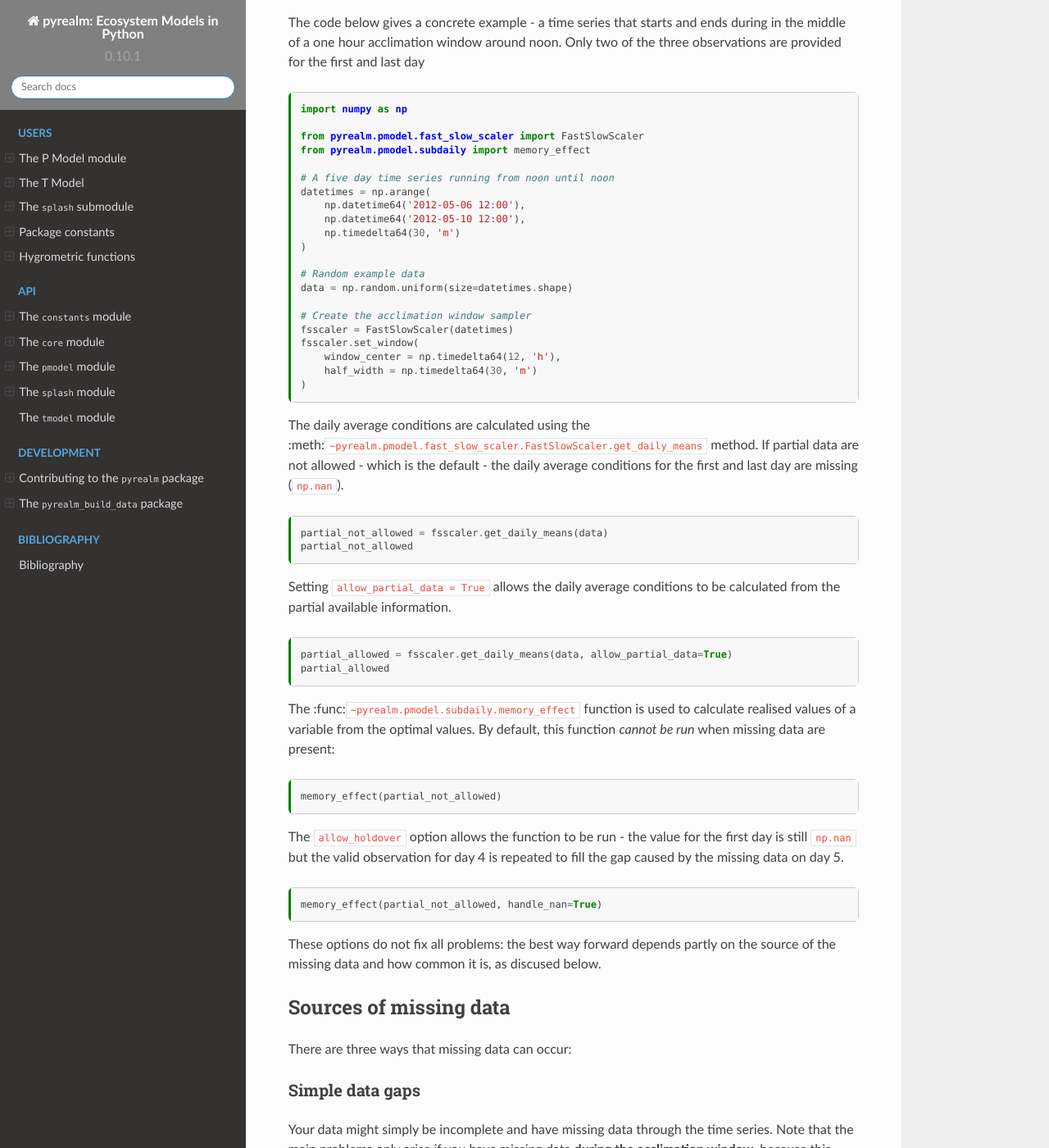
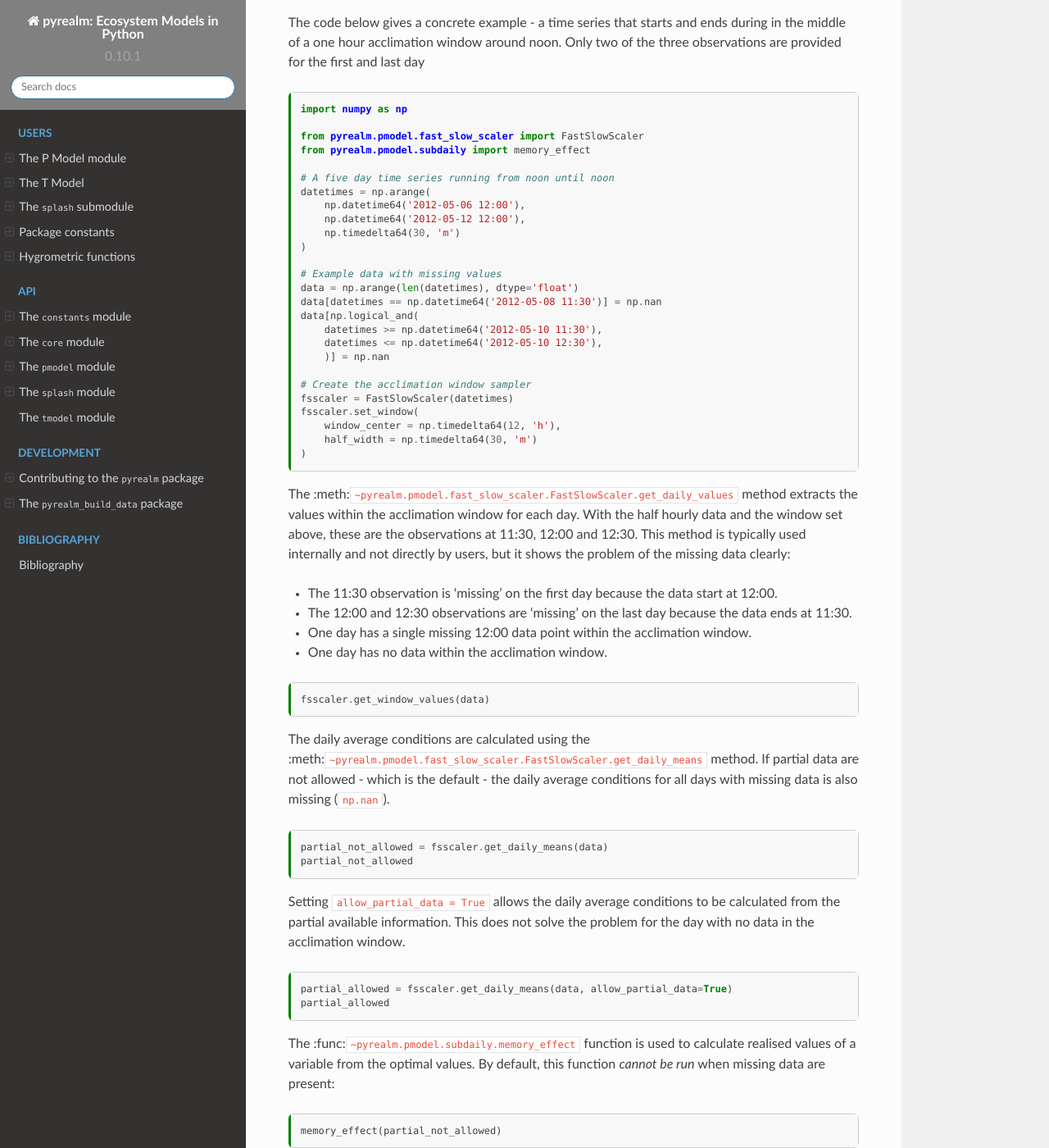
Before and after one commit to ImperialCollegeLondon/pyrealm, a Sphinx documentation site: the page built from docs/source/users/pmodel/subdaily_details/subdaily_model_and_missing_data.md, in a window 1280 px wide and 1400 px high, scrolled down 746 px. Shown: the whole window at 82% size. Built offline with Sphinx 7.4.7 and the Read the Docs theme 2.0.0, drawn with Linux system fonts in a browser that asks for light colours; some of the changed text lies outside the part shown.

Commit message:
Update to missing data doc showing more details and the actual gaps

````diff
--- a/docs/source/users/pmodel/subdaily_details/subdaily_model_and_missing_data.md
+++ b/docs/source/users/pmodel/subdaily_details/subdaily_model_and_missing_data.md
@@ -43,8 +43,8 @@ The subdaily model provides two options to help deal with missing data.
    (`allow_holdover`). If the first value is missing, this is held over until the first
    valid observation.
 
-The code below gives a concrete example - a time series that starts and ends during
-in the middle of a one hour acclimation window around noon. Only two of the three
+The code below gives a concrete example - a time series that starts and ends during in
+the middle of a one hour acclimation window around noon. Only two of the three
 observations are provided for the first and last day
 
 ```{code-cell} ipython3
@@ -56,12 +56,17 @@ from pyrealm.pmodel.subdaily import memory_effect
 # A five day time series running from noon until noon
 datetimes = np.arange(
     np.datetime64('2012-05-06 12:00'),
-    np.datetime64('2012-05-10 12:00'),
+    np.datetime64('2012-05-12 12:00'),
     np.timedelta64(30, 'm')
 )
 
-# Random example data
-data = np.random.uniform(size=datetimes.shape)
+# Example data with missing values
+data = np.arange(len(datetimes), dtype='float')
+data[datetimes == np.datetime64('2012-05-08 11:30')] = np.nan
+data[np.logical_and(
+    datetimes >= np.datetime64('2012-05-10 11:30'),
+    datetimes <= np.datetime64('2012-05-10 12:30'),
+    )] = np.nan
 
 # Create the acclimation window sampler
 fsscaler = FastSlowScaler(datetimes)
@@ -71,18 +76,35 @@ fsscaler.set_window(
 )
 ```
 
+The :meth:`~pyrealm.pmodel.fast_slow_scaler.FastSlowScaler.get_daily_values` method
+extracts the values within the acclimation window for each day. With the half hourly
+data and the window set above, these are the observations at 11:30, 12:00 and 12:30.
+This method is typically used internally and not directly by users, but it shows the
+problem of the missing data clearly:
+
+* The 11:30 observation is 'missing' on the first day because the data start at 12:00.
+* The 12:00 and 12:30 observations are 'missing' on the last day because the data ends
+  at 11:30.
+* One day has a single missing 12:00 data point within the acclimation window.
+* One day has no data within the acclimation window.
+
+```{code-cell} ipython3
+fsscaler.get_window_values(data)
+```
+
 The daily average conditions are calculated using the
 :meth:`~pyrealm.pmodel.fast_slow_scaler.FastSlowScaler.get_daily_means` method. If
-partial data are not allowed - which is the default - the daily average conditions
-for the first and last day are missing (`np.nan`).
+partial data are not allowed - which is the default - the daily average conditions for
+all days with missing data is also missing (`np.nan`).
 
 ```{code-cell} ipython3
 partial_not_allowed = fsscaler.get_daily_means(data)
 partial_not_allowed
 ```
 
-Setting `allow_partial_data = True` allows the daily average conditions to be
-calculated from the partial available information.
+Setting `allow_partial_data = True` allows the daily average conditions to be calculated
+from the partial available information. This does not solve the problem for the day with
+no data in the acclimation window.
 
 ```{code-cell} ipython3
 partial_allowed = fsscaler.get_daily_means(data, allow_partial_data=True)
@@ -90,19 +112,26 @@ partial_allowed
 ```
 
 The :func:`~pyrealm.pmodel.subdaily.memory_effect` function is used to calculate
-realised values of a variable from the optimal values. By default, this function
-*cannot be run* when missing data are present:
+realised values of a variable from the optimal values. By default, this function *cannot
+be run* when missing data are present:
 
 ```{code-cell} ipython3
 memory_effect(partial_not_allowed)
 ```
 
-The `allow_holdover` option allows the function to be run - the value for
-the first day is still `np.nan` but the valid observation for day 4 is
-repeated to fill the gap caused by the missing data on day 5.
+The `allow_holdover` option allows the function to be run - the value for the first day
+is still `np.nan` but the missing observations on day 3, 5 and 7 are filled by holding
+over the valid observations from the previous day.
 
 ```{code-cell} ipython3
 memory_effect(partial_not_allowed, handle_nan=True)
+```
+
+When the partial data is allowed, the `allow_holdover` is still required to fill the
+gap on day 5 by holding over the data from day 4.
+
+```{code-cell} ipython3
+memory_effect(partial_allowed, handle_nan=True)
 ```
 
 These options do not fix all problems: the best way forward depends partly on the source
````
